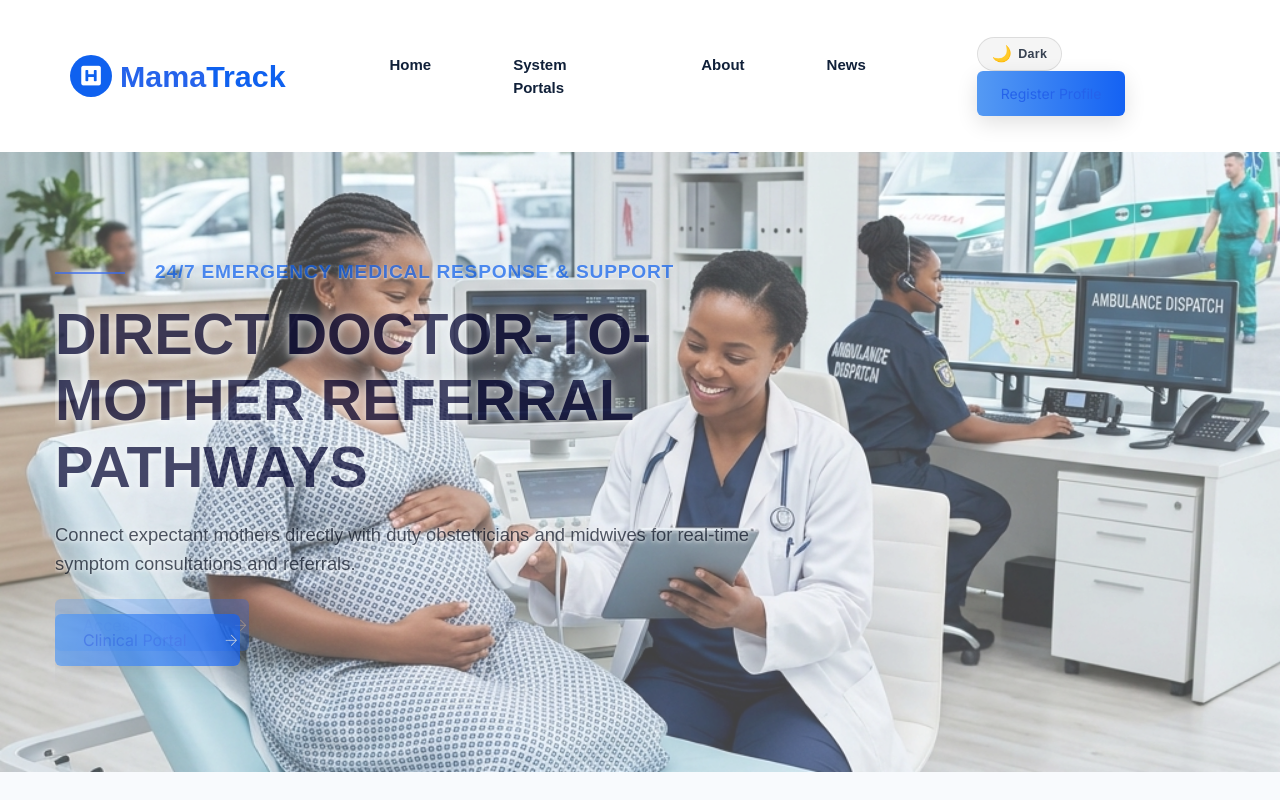
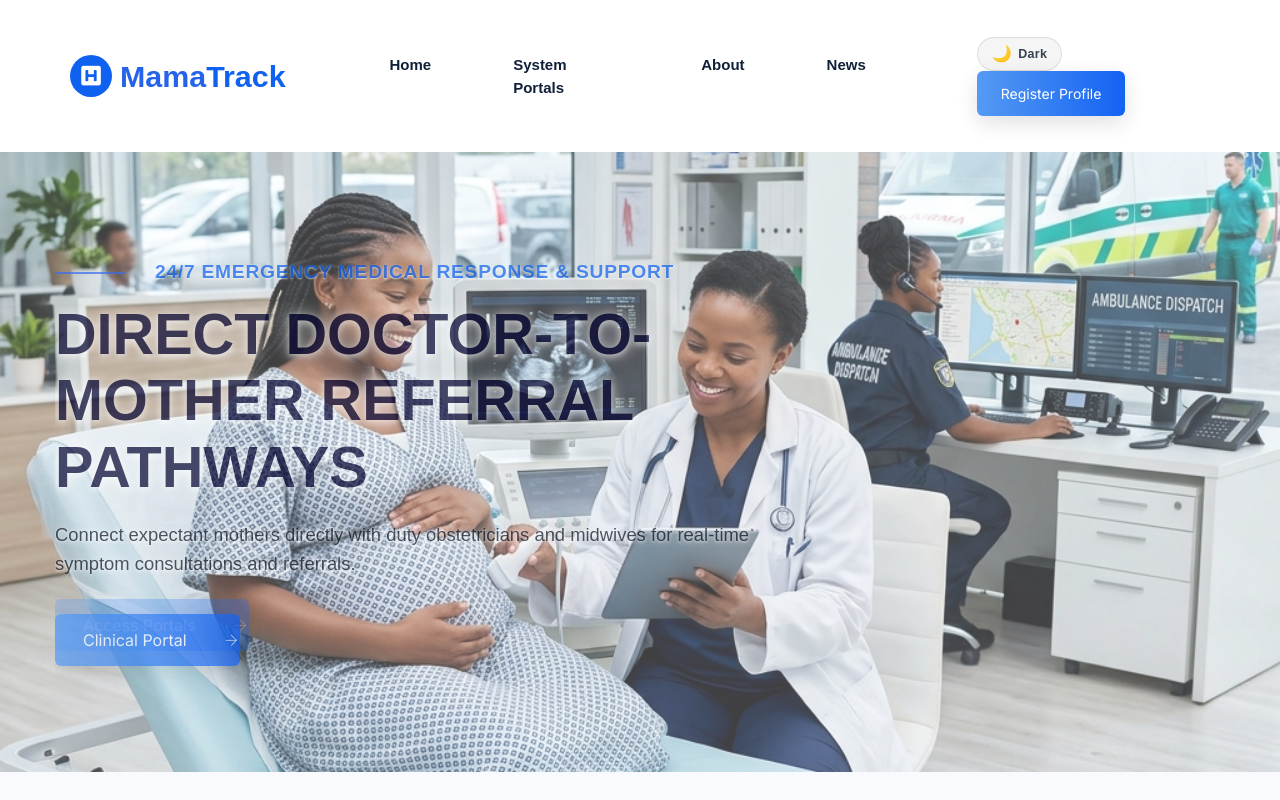
Before and after one commit to Praise1930/my-project1, a React (Vite) app: page / in a window 1280 px wide. Shown: the top 800 px of the page. Built offline with nearby package versions, Linux system fonts and the light colour scheme; a web font is replaced by a local one.

Commit message:
Style: Add global accessibility button link text color override inside index.css

```diff
--- a/src/index.css
+++ b/src/index.css
@@ -160,3 +160,13 @@
 [data-theme="dark"] .hero-blur-overlay {
     background: rgba(15, 23, 42, 0.35);
 }
+
+/* Accessibility and contrast fix for button links globally */
+a.btn, button.btn, .btn, .hero-btn, .header-btn,
+a.btn:hover, button.btn:hover, .btn:hover, .hero-btn:hover, .header-btn:hover,
+html[data-theme='light'] a.btn, html[data-theme='light'] a.hero-btn, html[data-theme='light'] a.header-btn,
+html[data-theme='dark'] a.btn, html[data-theme='dark'] a.hero-btn, html[data-theme='dark'] a.header-btn,
+html[data-theme='light'] .sticky-bar a.btn, html[data-theme='light'] .sticky-bar a.header-btn,
+html[data-theme='dark'] .sticky-bar a.btn, html[data-theme='dark'] .sticky-bar a.header-btn {
+  color: #ffffff !important;
+}
--- a/src/pages/ForgotPassword.tsx
+++ b/src/pages/ForgotPassword.tsx
@@ -37,6 +37,12 @@ export const ForgotPassword: React.FC = () => {
 
   return (
     <div className="login-area section-padding" style={{ minHeight: '100vh', display: 'flex', alignItems: 'center', justifyContent: 'center', background: isDark ? '#0f172a' : '#f8fafd', color: isDark ? '#cbd5e1' : '#757575', transition: 'background-color 0.3s ease, color 0.3s ease' }}>
+      <style>{`
+        /* Prevent button hover effect overlay from covering button text */
+        .btn::before {
+          z-index: -1 !important;
+        }
+      `}</style>
       <div className="container">
         <div className="row justify-content-center">
           <div className="col-xl-5 col-lg-6 col-md-8 col-sm-10">
--- a/src/pages/Landing.tsx
+++ b/src/pages/Landing.tsx
@@ -82,12 +82,15 @@ export const Landing: React.FC = () => {
           color: #0f61ef !important;
         }
 
-        /* Force button text to always be visible (white) */
+        /* Force button text to always be visible (white) and prevent hover overlays from covering it */
         .btn, .hero-btn, .header-btn {
           color: #ffffff !important;
         }
         .btn:hover, .hero-btn:hover, .header-btn:hover {
           color: #ffffff !important;
+        }
+        .btn::before, .hero-btn::before, .header-btn::before {
+          z-index: -1 !important;
         }
         .header-btn {
           background-image: linear-gradient(to left, #559af3, #1462f3, #559af3) !important;
--- a/src/pages/Login.tsx
+++ b/src/pages/Login.tsx
@@ -152,6 +152,12 @@ export const Login: React.FC = () => {
 
   return (
     <div className="medical-login-root" style={{ background: isDark ? '#0f172a' : '#ffffff', color: isDark ? '#cbd5e1' : '#757575', fontFamily: "'Muli', sans-serif", minHeight: '100vh', transition: 'background-color 0.3s ease, color 0.3s ease' }}>
+      <style>{`
+        /* Prevent button hover effect overlay from covering button text */
+        .btn::before {
+          z-index: -1 !important;
+        }
+      `}</style>
 
       {/* HEADER START */}
       <header>
--- a/src/pages/Register.tsx
+++ b/src/pages/Register.tsx
@@ -184,6 +184,10 @@ export const Register: React.FC = () => {
             font-size: 0.98rem !important;
             color: ${isDark ? '#cbd5e1' : '#6b7280'} !important;
           }
+          /* Prevent button hover effect overlay from covering button text */
+          .btn::before, .header-btn::before, .btn-rose::before {
+            z-index: -1 !important;
+          }
         `}</style>
 
         {/* Floating Orbs inside the section wrapper */}
```
